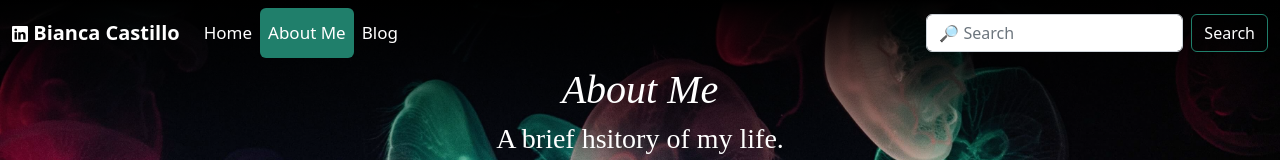
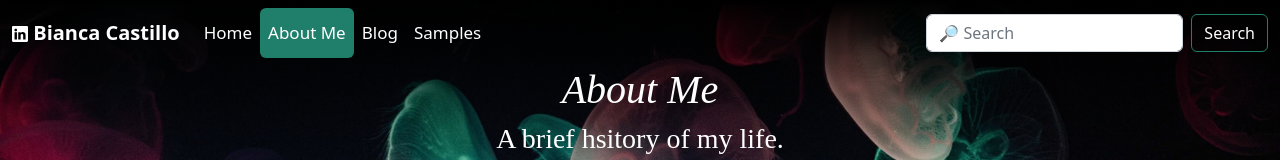
Before and after one commit to BiEdd28/mywebsite, a plain HTML site: page aboutme.html in a window 1280 px wide. Shown: the top 160 px of the page. Drawn offline with nearby package versions, Linux system fonts and the light colour scheme.

Commit message:
Update aboutme.html
Added navbar link to Samples page

```diff
--- a/aboutme.html
+++ b/aboutme.html
@@ -59,6 +59,11 @@
             <li class="nav-item">
               <a class="nav-link" href="./blog.html">Blog</a>
             </li>
+
+            <!-- Creating link to Samples page -->
+						<li class="nav-item">
+						  <a class="nav-link" href="./sample.html">Samples</a>
+						</li>
           </ul>
 
           <!-- Creating placehold for a search bar -->
```
